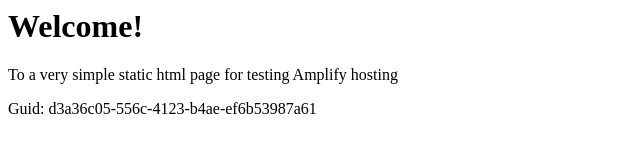
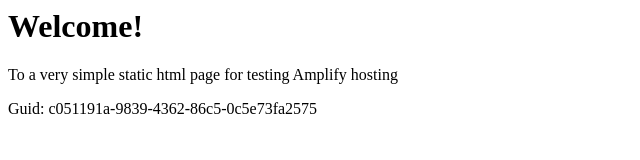
Before and after one commit to aws-aemilia-pdx/Github-PR-Commit-Integration-Test-DoNotTouch-GithubWebhookPreviewCanaryTest-v1-beta-us-west-2, a website: page src/index.html in a window 1280 px wide. Shown: the full height of the page, 0-640 px from the left. Drawn offline with Linux system fonts and the light colour scheme.

Commit message:
commit from integ tests

```diff
--- a/src/index.html
+++ b/src/index.html
@@ -12,6 +12,6 @@
 <body>
     <h1>Welcome!</h1>
     <p>To a very simple static html page for testing Amplify hosting</p>
-    <p>Guid: d3a36c05-556c-4123-b4ae-ef6b53987a61</p></body>
+    <p>Guid: c051191a-9839-4362-86c5-0c5e73fa2575</p></body>
 
 </html>
```
